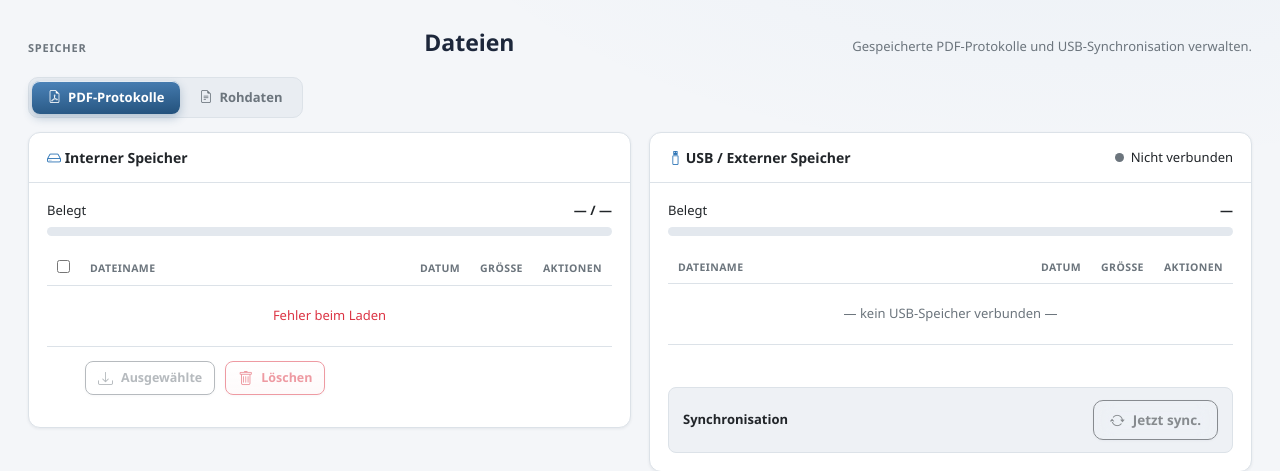
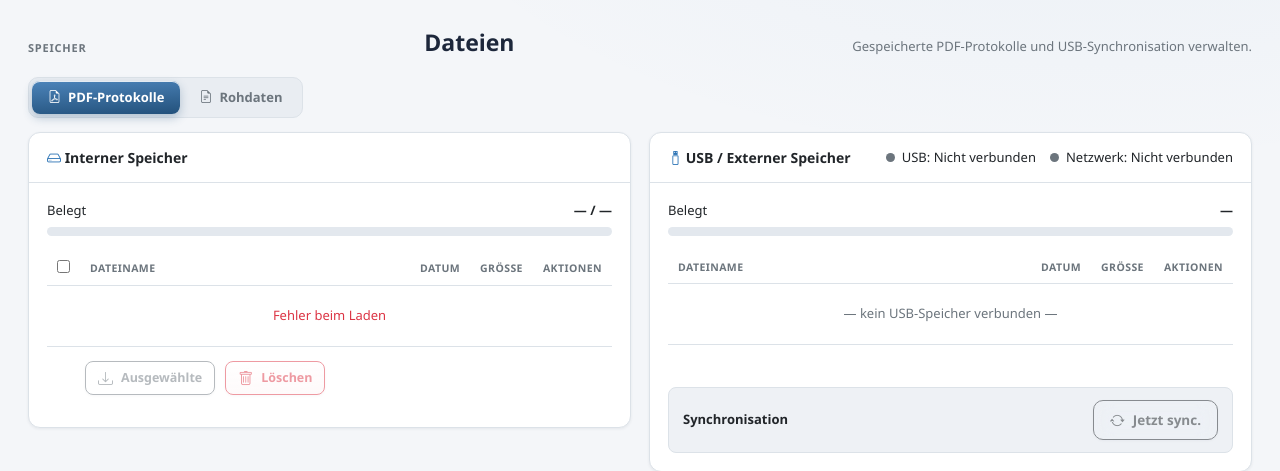
Before and after one commit to glanderthomas-1478/claude-workspace-docupi-sol-, a Python web app: template src/docucontrol/templates/filemanager.html in a window 1280 px wide. Shown: the part 110-581 px from the top of the page. Run offline with Jinja, Linux system fonts and the light colour scheme; the template is opened without the code that fills it, so the values that code supplies are empty.

Commit message:
Dateimanager: USB- und Netzwerk-Speicher-Status nebeneinander anzeigen
Zeigt im Dateimanager (PDF + Rohdaten) zwei Status-Badges in der Karte
"USB / Externer Speicher": USB-Verbindung und Netzwerk-Speicherort.
Dokumentiert zudem den nftables-Boot-Race-Fix (eth1-Abhaengigkeit).

```diff
--- a/src/docucontrol/templates/filemanager.html
+++ b/src/docucontrol/templates/filemanager.html
@@ -72,10 +72,16 @@
     <div class="card">
         <div class="card-head">
             <span><i class="bi bi-usb-drive"></i> USB / Externer Speicher</span>
-            <span class="usb-status absent" id="usbStatus">
-                <span class="dot"></span>
-                <span id="usbStatusText">Nicht verbunden</span>
-            </span>
+            <div style="display:flex;align-items:center;gap:14px">
+                <span class="usb-status absent" id="usbStatus">
+                    <span class="dot"></span>
+                    <span id="usbStatusText">USB: Nicht verbunden</span>
+                </span>
+                <span class="usb-status absent" id="netStorageStatus">
+                    <span class="dot"></span>
+                    <span id="netStorageStatusText">Netzwerk: Nicht verbunden</span>
+                </span>
+            </div>
         </div>
         <div class="card-body">
             <div class="storagebar">
@@ -401,7 +407,7 @@
                 var btnSyncEl = document.getElementById('btnSync');
 
                 statusEl.className = 'usb-status' + (connected ? '' : ' absent');
-                statusText.textContent = connected ? 'Verbunden' : 'Nicht verbunden';
+                statusText.textContent = 'USB: ' + (connected ? 'Verbunden' : 'Nicht verbunden');
                 btnSync.disabled = !connected;
 
                 // Sync-Button-Label je nach Modus
@@ -606,13 +612,29 @@
             });
     };
 
+    // ── Netzwerk-Speicherort ──────────────────────────────────────────────────
+
+    function loadNetworkStorageStatus() {
+        fetch('/api/storage/network/status')
+            .then(function(r) { return r.json(); })
+            .then(function(d) {
+                var connected = !!(d.enabled && d.mounted);
+                var statusEl = document.getElementById('netStorageStatus');
+                var statusText = document.getElementById('netStorageStatusText');
+                statusEl.className = 'usb-status' + (connected ? '' : ' absent');
+                statusText.textContent = 'Netzwerk: ' + (connected ? 'Verbunden' : 'Nicht verbunden');
+            }).catch(function() {});
+    }
+
     // ── Init ──────────────────────────────────────────────────────────────────
 
     loadInternalFiles(1);
     loadUsbFiles();
+    loadNetworkStorageStatus();
     setInterval(function() {
         if (intMode === 'captures') { loadCaptureFiles(); } else { loadInternalFiles(intPage); }
         loadUsbFiles();
+        loadNetworkStorageStatus();
     }, 30000);
 })();
 </script>
```
Also changed, not shown: CLAUDE.md (+11 -0 lines).
